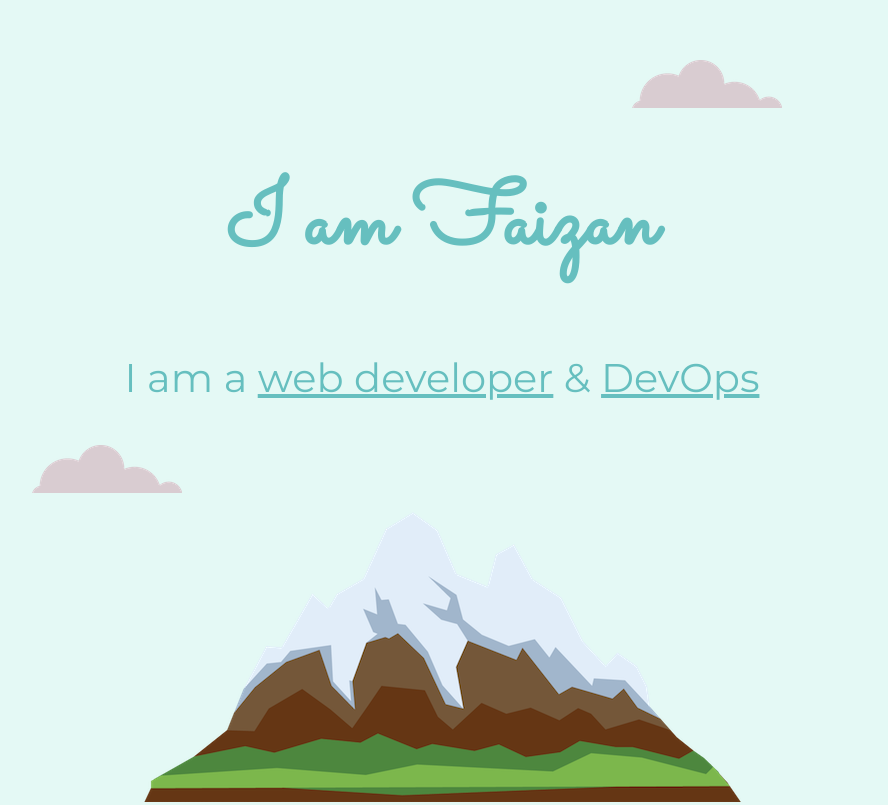
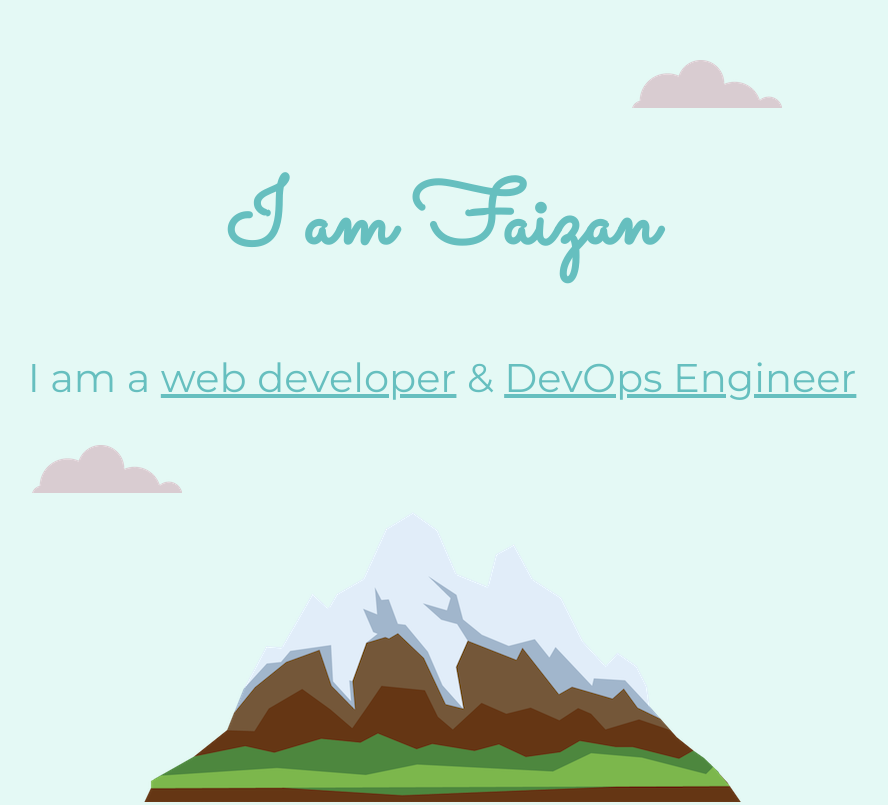
Before and after one commit to 5zan-Code/CV, a plain HTML site: page index.html in a window 1280 px wide. Shown: the top 805 px of the page, without its empty margins (198-1086 px from the left). Drawn offline with Linux system fonts and the light colour scheme.

Commit message:
Minor updates

```diff
--- a/index.html
+++ b/index.html
@@ -14,7 +14,7 @@
     <div class="top-container">
       <img src="images/cloud.png" alt="Cloud" class="topCloud">
       <h1>I am Faizan</h1>
-      <h2>I am a <span>web developer</span> & <span>DevOps </span></h2>
+      <h2>I am a <span>web developer</span> & <span>DevOps Engineer </span></h2>
       <img src="images/cloud.png" alt="Cloud" class="bottomCloud">
       <img src="images/mountain.png" alt="Mountain">
     </div>
```
